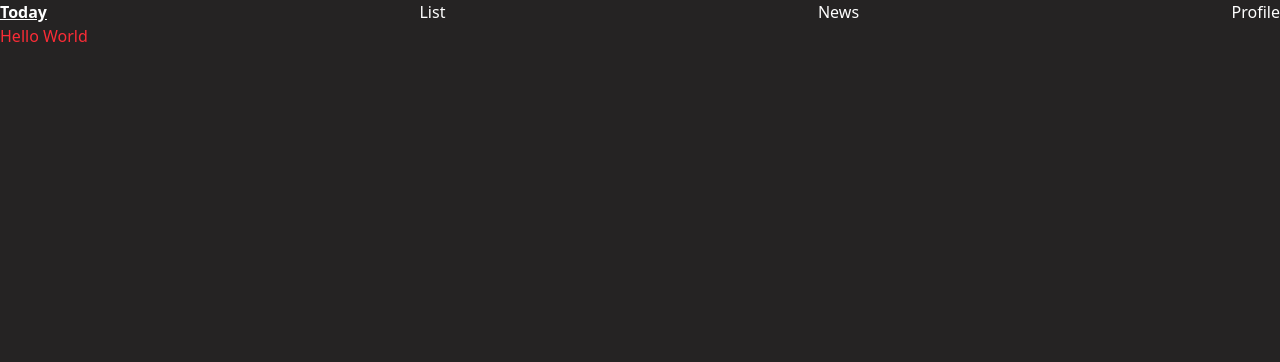
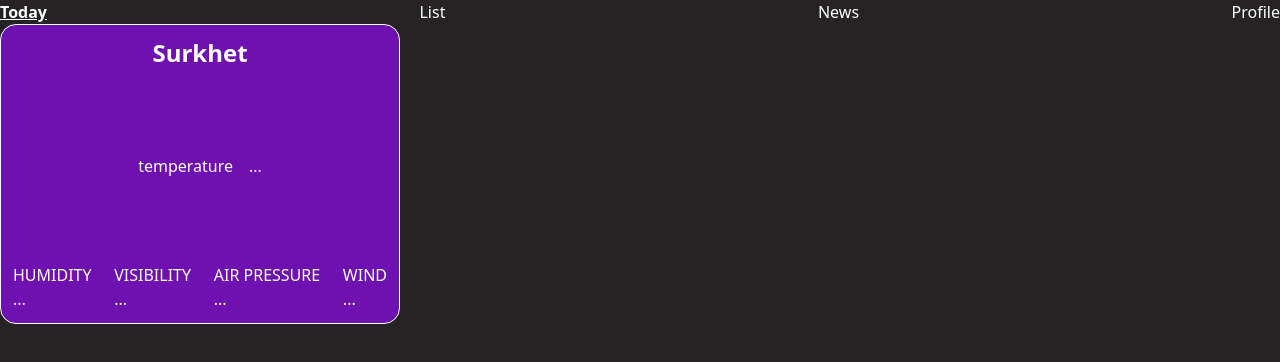
Before and after one commit to pawanpyakurel/react-learning-mwu, a React (Vite) app: page / in a window 1280 px wide. Shown: the top 362 px of the page. Built offline with nearby package versions, Linux system fonts and the light colour scheme.

Commit message:
basic hero card

```diff
--- a/src/App.tsx
+++ b/src/App.tsx
@@ -1,14 +1,13 @@
-import { Header } from "./container/header"
-
+import { HeroCard } from './components/HeroCard';
+import { Header } from './container/Header';
 
 function App() {
   return (
-    <div >
+    <div>
       <Header />
-      <h1 className="text-red-500" >Hello World</h1>
+      <HeroCard />
     </div>
-
-  )
+  );
 }
 
-export default App
+export default App;
--- /dev/null
+++ b/src/components/HeroCard.tsx
@@ -0,0 +1,45 @@
+type HeroCardProps = {
+  location?: string;
+  temperature?: number | string;
+  humidity?: number | string;
+  visibility?: number | string;
+  airPressure?: number | string;
+  wind?: number | string;
+};
+
+export const HeroCard = ({
+  location,
+  temperature = '...',
+  humidity = '...',
+  visibility = '...',
+  airPressure = '...',
+  wind = '...',
+}: HeroCardProps) => {
+  return (
+    <div className='justify-between text-white w-[400px] h-[300px] flex flex-col  items-center p-3 bg-purple-800 border rounded-2xl'>
+      <h3 className='text-2xl font-bold capitalize'>{location ?? 'Surkhet'}</h3>
+      <div className='w-fit flex flex-row items-center gap-4'>
+        <h3>temperature</h3>
+        <h1>{temperature}</h1>
+      </div>
+      <div className='uppercase flex justify-between w-full flex-row gap-2 '>
+        <div className=''>
+          <h4>humidity</h4>
+          <h3>{humidity}</h3>
+        </div>
+        <div>
+          <h4>visibility</h4>
+          <h3>{visibility}</h3>
+        </div>
+        <div>
+          <h4>air pressure</h4>
+          <h3>{airPressure}</h3>
+        </div>
+        <div>
+          <h4>wind</h4>
+          <h3>{wind}</h3>
+        </div>
+      </div>
+    </div>
+  );
+};
```
